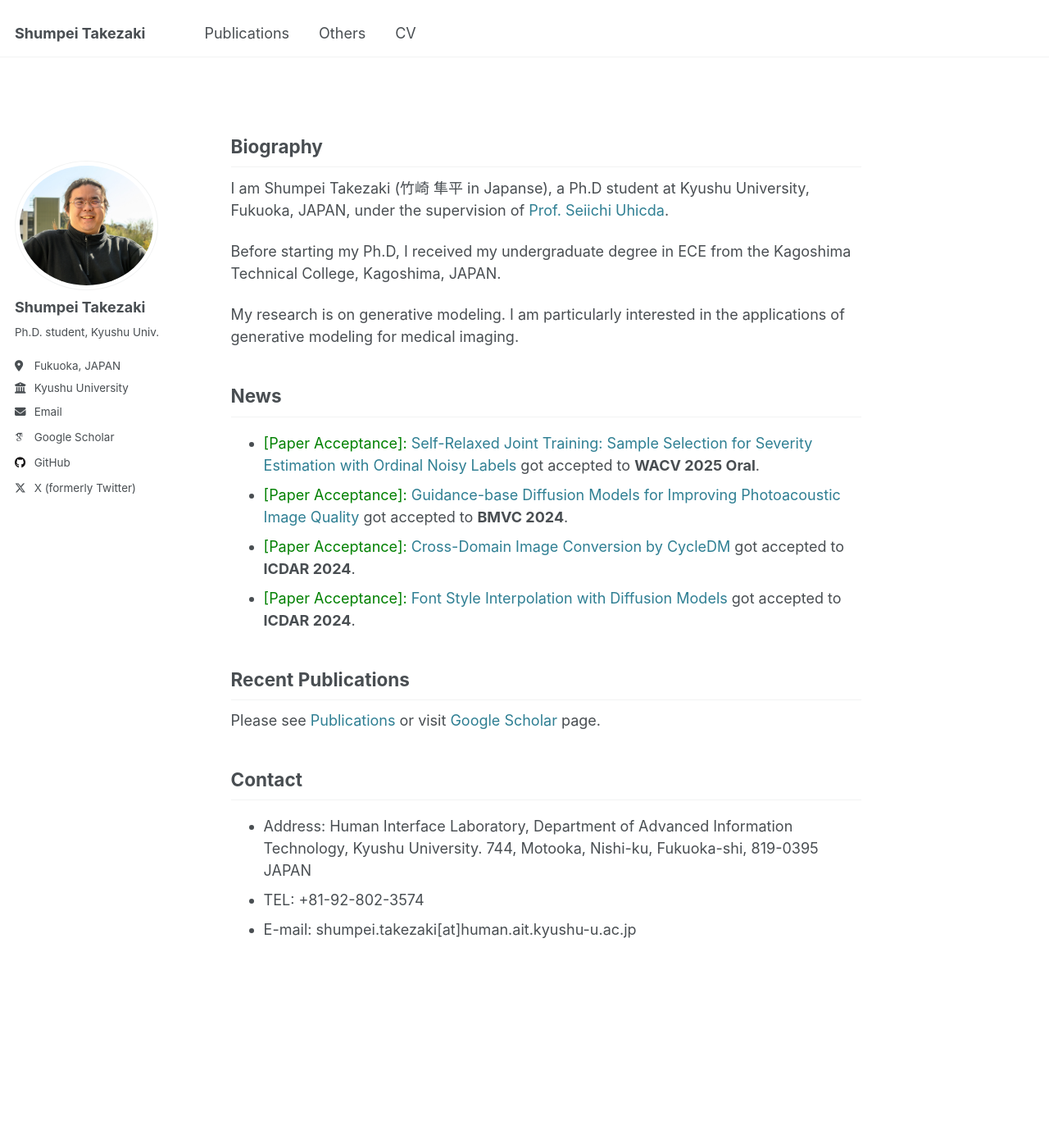
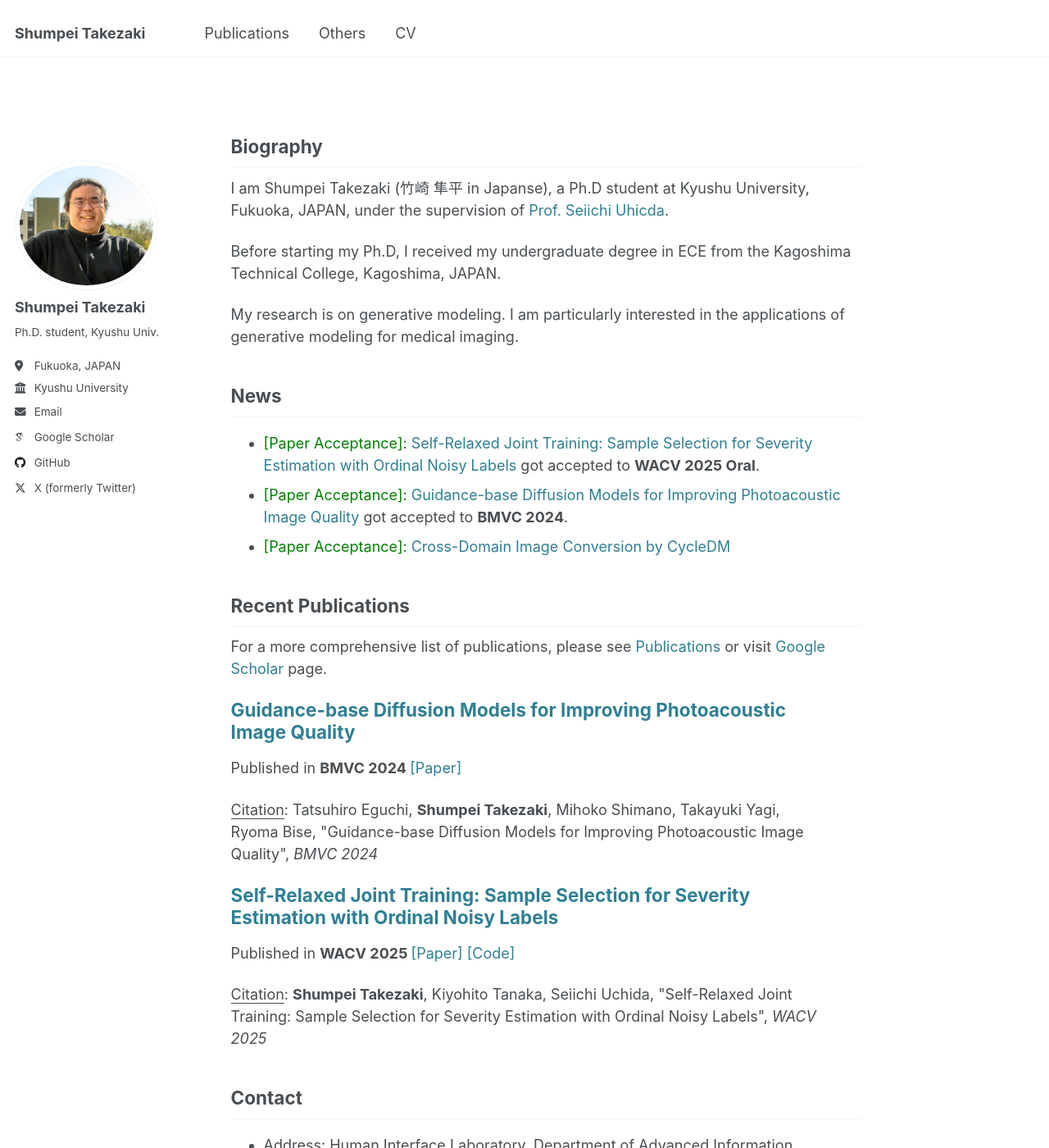
Before and after one commit to shumpei-takezaki/shumpei-takezaki.github.io, a Jekyll site: the page built from _pages/about.md, in a window 1280 px wide and 1400 px high. Shown: the whole window at 82% size. Built offline with Jekyll 4.4.1, drawn with Linux system fonts in a browser that asks for light colours; some web fonts are replaced.

Commit message:
Update about.md

```diff
--- a/_pages/about.md
+++ b/_pages/about.md
@@ -17,11 +17,23 @@ My research is on generative modeling. I am particularly interested in the appli
 ## News
 - <span style="color:green"> [Paper Acceptance]: </span> [Self-Relaxed Joint Training: Sample Selection for Severity Estimation with Ordinal Noisy Labels](https://arxiv.org/abs/2410.21885) got accepted to **WACV 2025 Oral**.
 - <span style="color:green"> [Paper Acceptance]: </span> [Guidance-base Diffusion Models for Improving Photoacoustic Image Quality](https://arxiv.org/abs/2502.06354) got accepted to **BMVC 2024**.
-- <span style="color:green"> [Paper Acceptance]: </span> [Cross-Domain Image Conversion by CycleDM](https://arxiv.org/abs/2403.02919) got accepted to **ICDAR 2024**.
-- <span style="color:green"> [Paper Acceptance]: </span> [Font Style Interpolation with Diffusion Models](https://arxiv.org/abs/2402.14311) got accepted to **ICDAR 2024**.
+- <span style="color:green"> [Paper Acceptance]: </span> [Cross-Domain Image Conversion by CycleDM](https://arxiv.org/abs/2403.02919)
 
 ## Recent Publications
-Please see [Publications](/publications/) or visit [Google Scholar](https://scholar.google.com/citations?user=TJHgmY8AAAAJ&hl=en) page.
+For a more comprehensive list of publications, please see [Publications](/publications/) or visit [Google Scholar](https://scholar.google.com/citations?user=TJHgmY8AAAAJ&hl=en) page.
+
+{% assign sorted = site.publications | reverse %}
+{% assign count = 0 %}
+{% for post in sorted %}
+  {% assign category = post.category | downcase %}
+  {% if category == "conferences" or category == "journals" %}
+    {% include archive-single.html post=post %}
+    {% assign count = count | plus: 1 %}
+  {% endif %}
+  {% if count == 3 %}
+    {% break %}
+  {% endif %}
+{% endfor %}
 
 ## Contact
 - Address: Human Interface Laboratory, Department of Advanced Information Technology, Kyushu University. 744, Motooka, Nishi-ku, Fukuoka-shi, 819-0395 JAPAN
```
